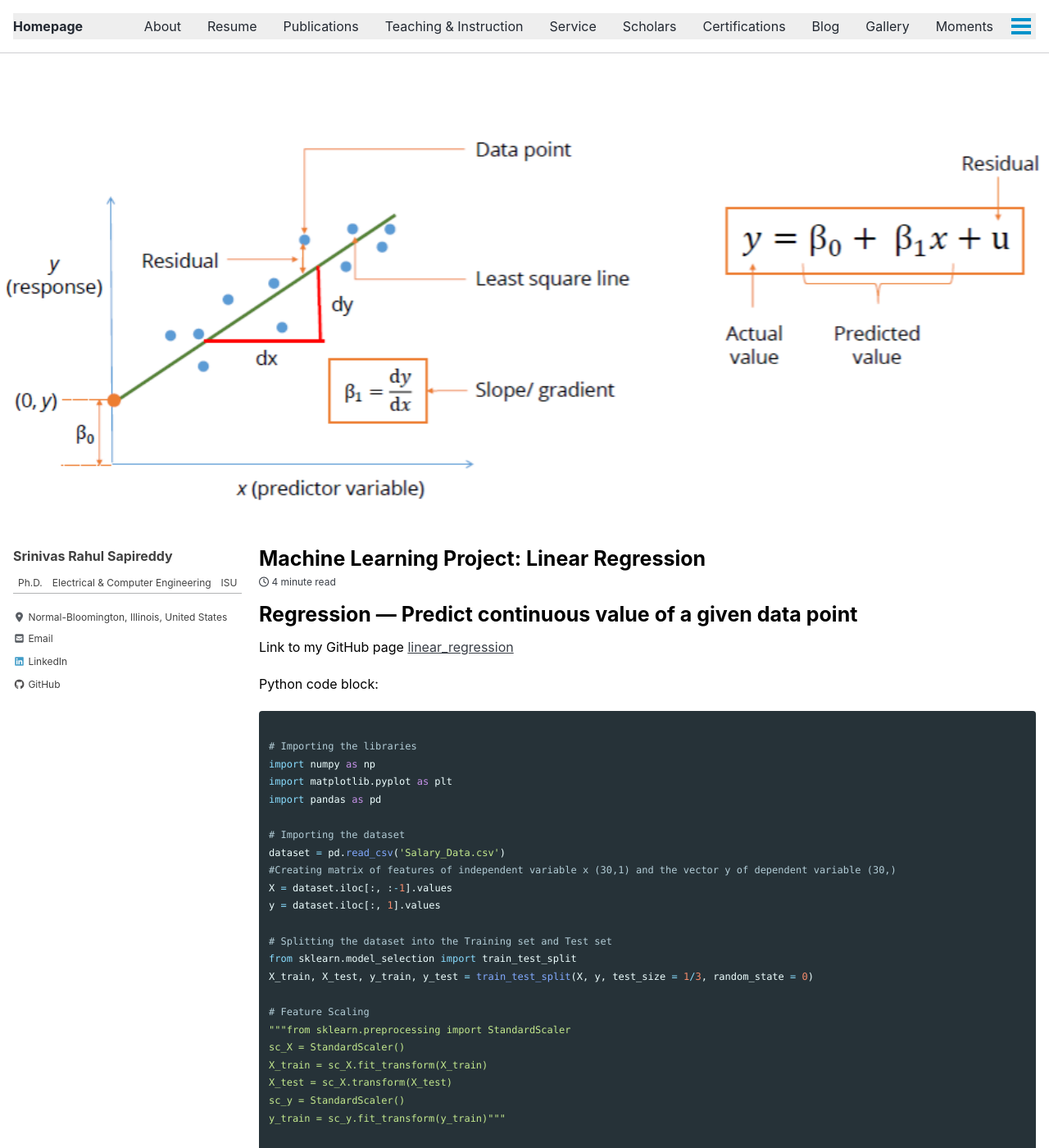
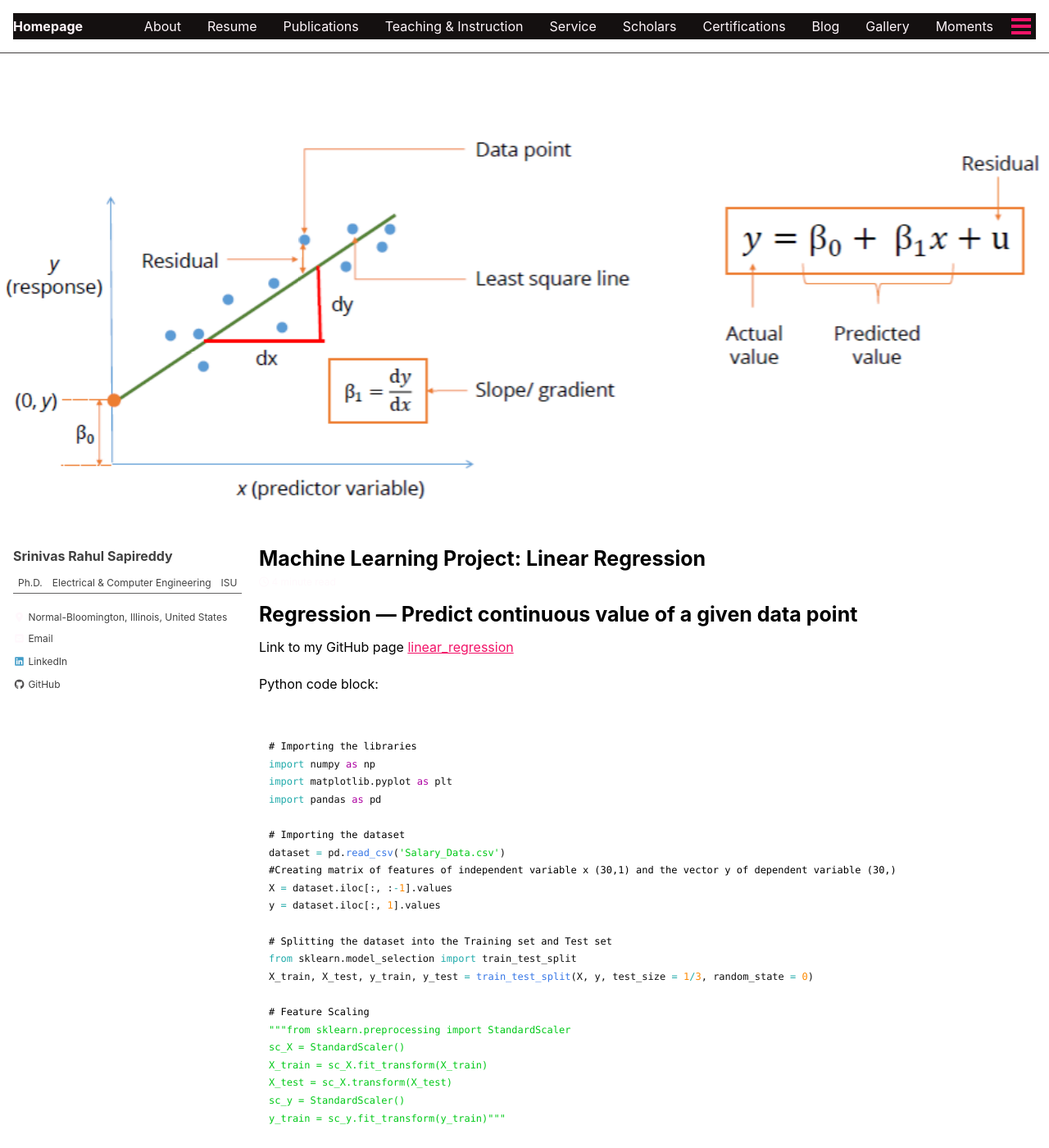
Before and after one commit to srsapireddy/srsapireddy.github.io, a Jekyll site: the page built from _posts/2020-02-08-linear-regression.md, in a window 1280 px wide and 1400 px high. Shown: the whole window at 82% size. Built offline with Jekyll 4.4.1, drawn with Linux system fonts in a browser that asks for light colours; cached includes are drawn as plain includes; nearby versions of some CDN libraries.

Commit message:
Update _config.yml

```diff
--- a/_config.yml
+++ b/_config.yml
@@ -12,7 +12,7 @@
 
 # theme                  : "minimal-mistakes-jekyll"
 # remote_theme           : "mmistakes/minimal-mistakes"
-minimal_mistakes_skin    : "air" # "air", "aqua", "contrast", "dark", "dirt", "neon", "mint", "plum", "sunrise", "contrast"
+minimal_mistakes_skin    : "neon" # "air", "aqua", "contrast", "dark", "dirt", "neon", "mint", "plum", "sunrise", "contrast"
 
 # SEO metadata
 title: "Srinivas Rahul Sapireddy"
```
